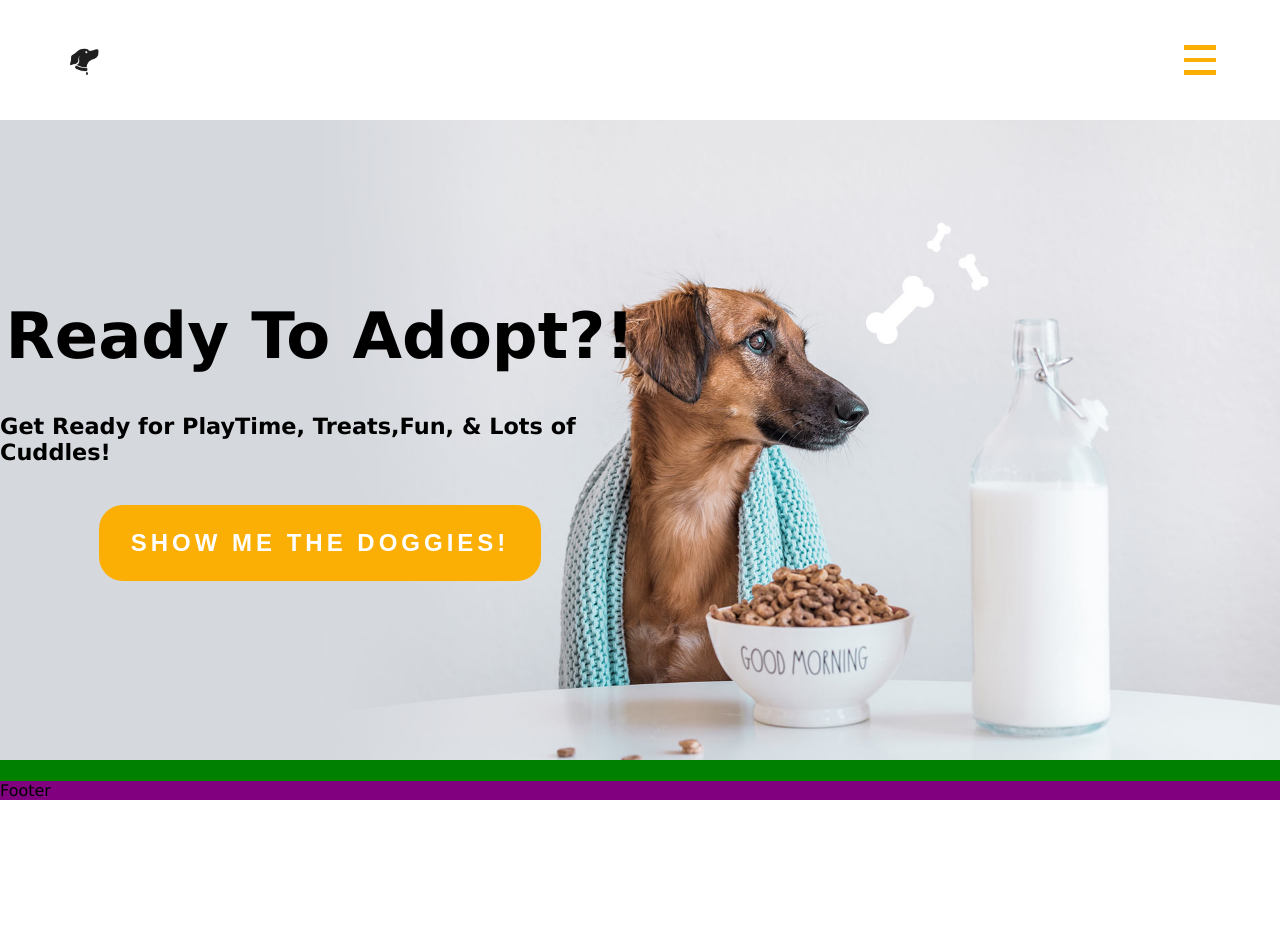
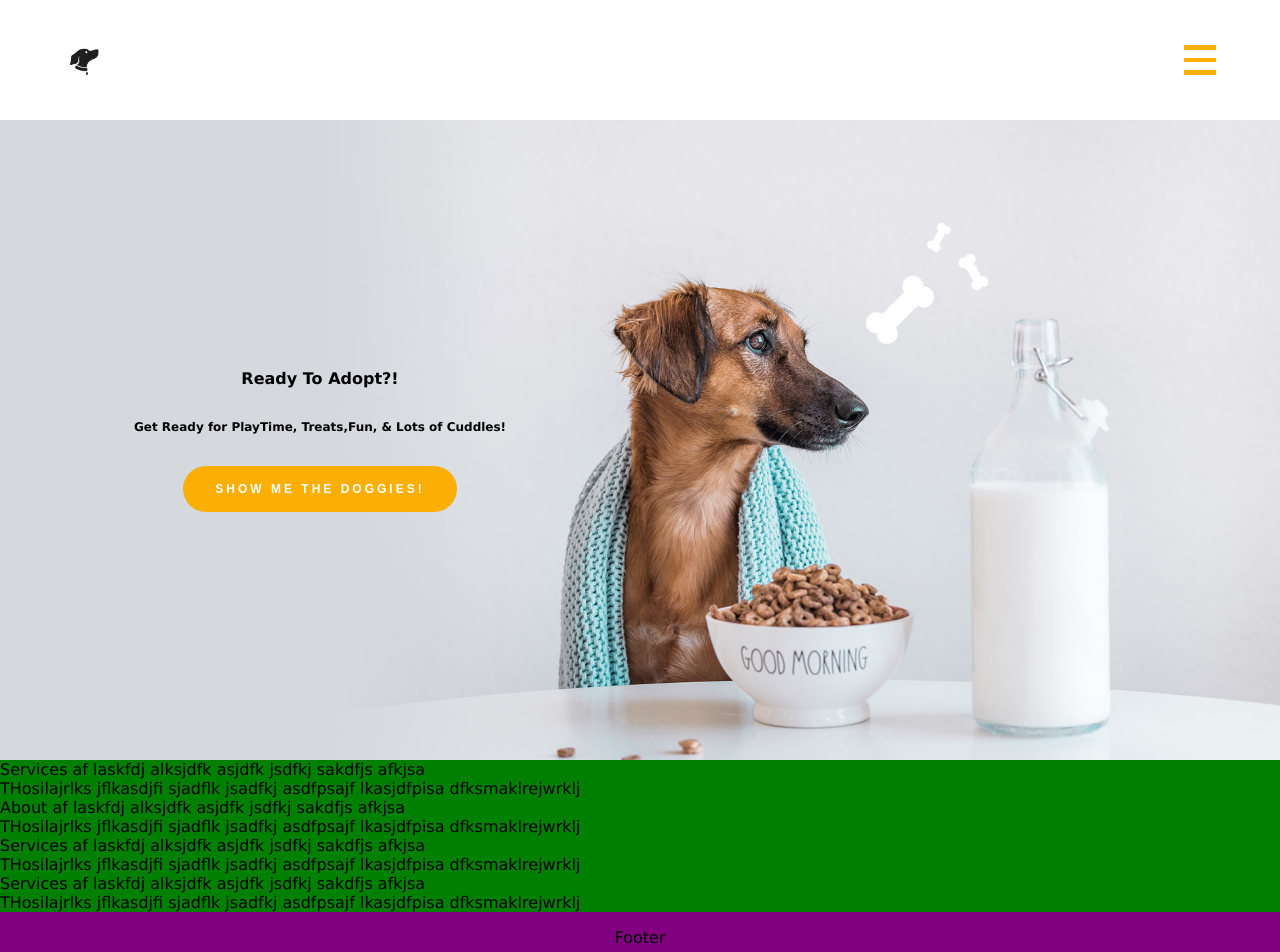
Before and after one commit to jvpink200/aerodogadoption, a Next.js app: page / in a window 1280 px wide. Shown: the top 952 px of the page. Before the commit the page ends 800 px from the top, so only its background shows below. Built offline with nearby package versions, Linux system fonts and the light colour scheme; no server answers.

Commit message:
added services compoenent and about styling

```diff
--- a/pages/_app.js
+++ b/pages/_app.js
@@ -2,7 +2,6 @@ import { useEffect, createContext, useState } from "react";
 import "../styles/globals.scss";
 import "../styles/navbar.scss";
 import "../styles/content.scss";
-import "../styles/footer.scss";
 import "../styles/herobanner.scss";
 
 export const AuthContext = createContext();
--- /dev/null
+++ b/pages/components/About.jsx
@@ -0,0 +1,11 @@
+export default function About() {
+  return (
+    <div>
+      <p>About af laskfdj alksjdfk asjdfk jsdfkj sakdfjs afkjsa</p>
+      <p>
+        THosilajrlks jflkasdjfi sjadflk jsadfkj asdfpsajf lkasjdfpisa
+        dfksmaklrejwrklj
+      </p>
+    </div>
+  );
+}
--- a/pages/components/Content.jsx
+++ b/pages/components/Content.jsx
@@ -1,8 +1,14 @@
 import HeroBanner from "../components/HeroBanner";
+import Services from "../components/Services";
+import About from "../components/About";
 export default function Main() {
   return (
     <main className="main">
       <HeroBanner />
+      <Services />
+      <About />
+      <Services />
+      <Services />
     </main>
   );
 }
--- a/pages/components/Footer.jsx
+++ b/pages/components/Footer.jsx
@@ -1,3 +1,3 @@
 export default function Footer() {
-  return <p className="footer">Footer</p>;
+  return <footer className="footer">Footer</footer>;
 }
--- /dev/null
+++ b/pages/components/Services.jsx
@@ -0,0 +1,11 @@
+export default function Services() {
+  return (
+    <div className="services">
+      <p>Services af laskfdj alksjdfk asjdfk jsdfkj sakdfjs afkjsa</p>
+      <p>
+        THosilajrlks jflkasdjfi sjadflk jsadfkj asdfpsajf lkasjdfpisa
+        dfksmaklrejwrklj
+      </p>
+    </div>
+  );
+}
--- /dev/null
+++ b/styles/about.scss
@@ -0,0 +1,3 @@
+.about {
+  position: relative;
+}
--- a/styles/globals.scss
+++ b/styles/globals.scss
@@ -3,6 +3,7 @@ p {
   padding: 0;
   margin: 0;
   font-family: Verdana, Geneva, Tahoma, sans-serif;
+  overscroll-behavior: none;
 }
 
 .grid {
@@ -27,9 +28,13 @@ p {
   background-color: green;
 }
 
-.footer {
+footer {
   grid-area: footer;
   background-color: purple;
+  display: flex;
+  align-items: center;
+  justify-content: center;
+  height: 50px;
 }
 
 .btn {
@@ -39,9 +44,9 @@ p {
   border: none;
   box-shadow: none;
   background-color: transparent;
-  font-size: 1.5rem;
+  font-size: 1rem;
   font-weight: bold;
-  letter-spacing: 4px;
+  letter-spacing: 3px;
   padding: 24px 32px;
   text-transform: uppercase;
   cursor: pointer;
--- a/styles/herobanner.scss
+++ b/styles/herobanner.scss
@@ -25,7 +25,7 @@
         align-items: center;
         justify-content: center;
         flex-direction: column;
-        padding: 64px;
+        padding: 32px;
         gap: 32px;
         h2 {
           text-align: center;
@@ -52,23 +52,59 @@
         flex-direction: column;
         align-items: center;
         justify-content: center;
-        gap: 40px;
-        h1 {
-          font-size: 4rem;
-        }
-        h2 {
-          font-size: 1.4rem;
+        gap: 32px;
+      }
+      h1 {
+        font-size: 1rem;
+      }
+      h2 {
+        font-size: 0.75rem;
+        width: 60%;
+        text-align: center;
+      }
+      button {
+        font-size: 0.75rem;
+      }
+      .view {
+        &-dogs {
+          padding: 16px 8px;
+          display: none;
         }
       }
     }
     @media screen and (min-width: 700px) {
+      h2 {
+        font-size: 0.75rem;
+        width: 80%;
+        text-align: center;
+      }
+      .view {
+        &-dogs {
+          padding: 16px 32px;
+          display: block;
+          width: auto;
+        }
+      }
       height: 24rem;
     }
     @media screen and (min-width: 900px) {
       height: 40rem;
     }
     @media screen and (min-width: 1600px) {
-      height: 95%;
+      height: 48rem;
+      .view {
+        &-dogs {
+          padding: 20px 40px;
+
+          font-size: 1.5rem;
+        }
+      }
+      h1 {
+        font-size: 4rem;
+      }
+      h2 {
+        font-size: 2.5rem;
+      }
     }
   }
 }
```
Also changed, not shown: styles/footer.scss (deleted).
